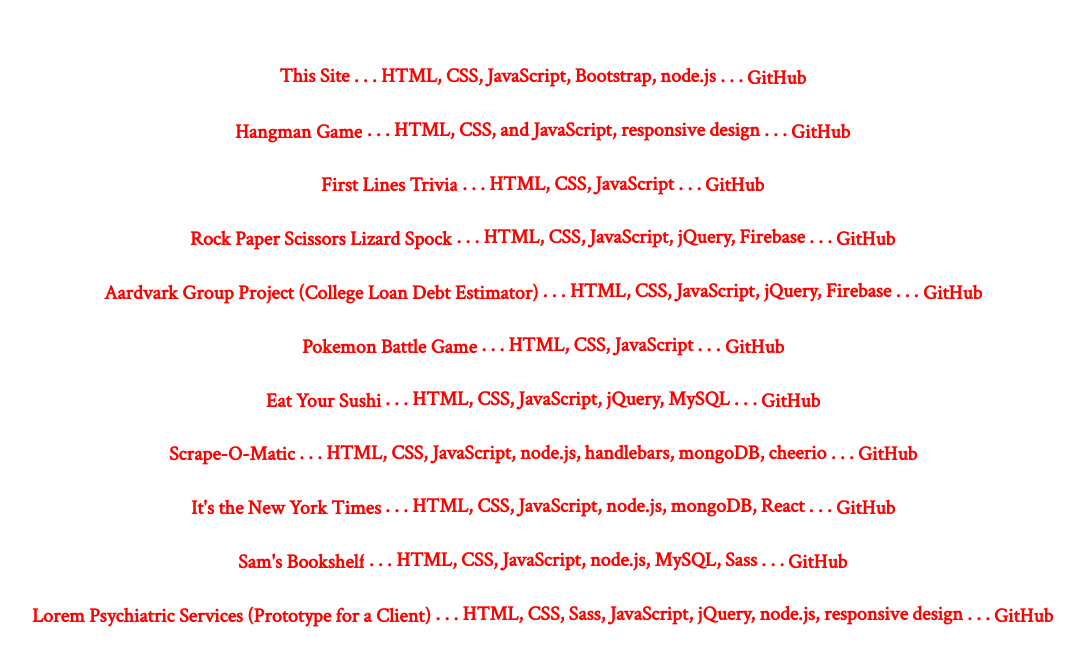
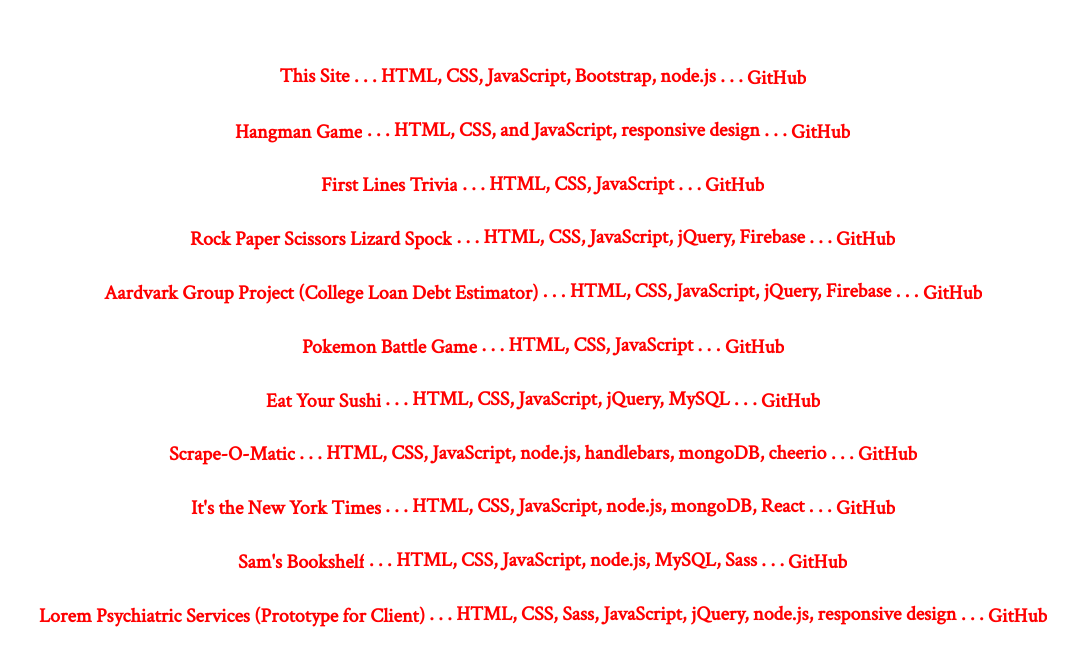
Before and after one commit to scapps00/personalWebsite, a website: page public/portfolio.html in a window 1280 px wide. Shown: the part 145-799 px from the top of the page, without its empty margins (97-1181 px from the left). Drawn offline with Linux system fonts and the light colour scheme.

Commit message:
small change to portfolio

```diff
--- a/public/portfolio.html
+++ b/public/portfolio.html
@@ -29,7 +29,7 @@
                 <br><br>
                 <a class="hvr-underline-from-center" href="https://nameless-island-22098.herokuapp.com/bookshelf" target="_blank" class="samples">Sam's Bookshelf</a> . . . HTML, CSS, JavaScript, node.js, MySQL, Sass . . . <a class="hvr-underline-from-center" href="https://github.com/scapps00/bookShelf" target="_blank" class="samples">GitHub</a>
                 <br><br>
-                <a class="hvr-underline-from-center" href="https://floating-sierra-15461.herokuapp.com/contact" target="_blank" class="samples">Lorem Psychiatric Services (Prototype for a Client)</a> . . . HTML, CSS, Sass, JavaScript, jQuery, node.js, responsive design . . . <a class="hvr-underline-from-center" href="https://github.com/scapps00/psychWebsite" target="_blank" class="samples">GitHub</a>
+                <a class="hvr-underline-from-center" href="https://floating-sierra-15461.herokuapp.com/contact" target="_blank" class="samples">Lorem Psychiatric Services (Prototype for Client)</a> . . . HTML, CSS, Sass, JavaScript, jQuery, node.js, responsive design . . . <a class="hvr-underline-from-center" href="https://github.com/scapps00/psychWebsite" target="_blank" class="samples">GitHub</a>
                 <br><br>
                 <a class="hvr-underline-from-center" href="http://www.samanthacapps.com/ria" target="_blank" class="samples">Homepage for Client Ria Áubry Taylor</a> . . . HTML, CSS, Sass, JavaScript, jQuery, responsive design . . . <a class="hvr-underline-from-center" href="https://github.com/scapps00/riaaubrytaylor" target="_blank" class="samples">GitHub</a>
                 <br><br>
```
